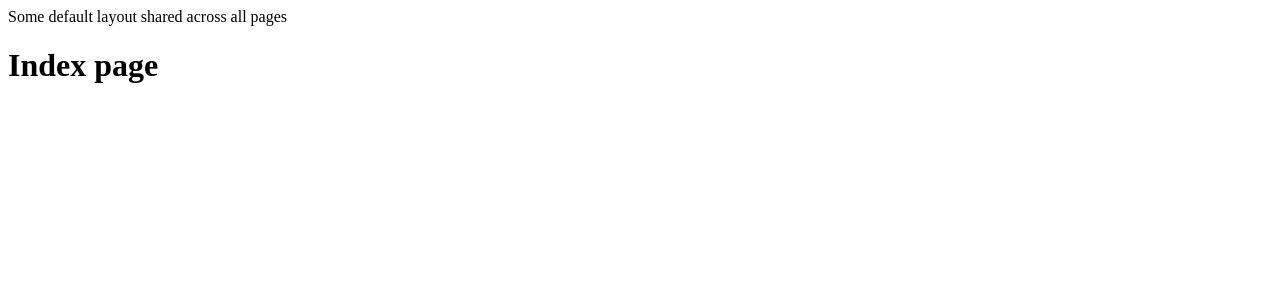
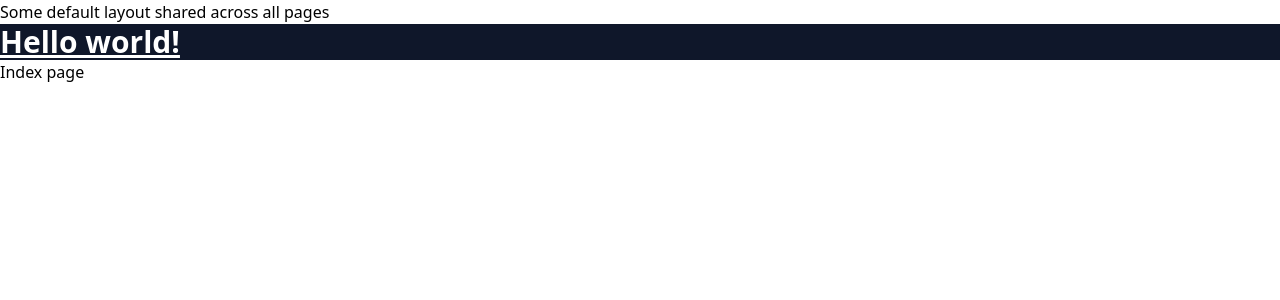
Before and after one commit to jrodrigo887/app_account_nuxt, a Nuxt app: page / in a window 1280 px wide. Shown: the top 300 px of the page. Built offline with nearby package versions, Linux system fonts and the light colour scheme.

Commit message:
feat: instale e configure o tailwindcss

```diff
--- a/app.vue
+++ b/app.vue
@@ -1,6 +1,9 @@
 <template>
   <div>
     <NuxtLayout name="default">
+      <h1 class="text-3xl font-bold underline bg-slate-900 text-white">
+        Hello world!
+      </h1>
       <NuxtPage />
     </NuxtLayout>
   </div>
--- /dev/null
+++ b/assets/css/main.css
@@ -0,0 +1,3 @@
+@tailwind base;
+@tailwind components;
+@tailwind utilities;
--- a/nuxt.config.ts
+++ b/nuxt.config.ts
@@ -1,5 +1,16 @@
+import { fileURLToPath } from 'url'
+import { dirname, join } from 'path'
+
+const currentDir = dirname(fileURLToPath(import.meta.url))
 
 // https://nuxt.com/docs/api/configuration/nuxt-config
 export default defineNuxtConfig({
-  devtools: { enabled: true }
+  devtools: { enabled: true },
+  css: [join(currentDir, './assets/css/main.css')],
+  postcss: {
+    plugins: {
+      tailwindcss: {},
+      autoprefixer: {},
+    },
+  },
 })
--- a/package.json
+++ b/package.json
@@ -11,6 +11,9 @@
   "devDependencies": {
     "@nuxt/devtools": "latest",
     "@types/node": "^18",
-    "nuxt": "^3.6.2"
+    "autoprefixer": "^10.4.14",
+    "nuxt": "^3.6.2",
+    "postcss": "^8.4.25",
+    "tailwindcss": "^3.3.2"
   }
 }
--- /dev/null
+++ b/tailwind.config.js
@@ -0,0 +1,15 @@
+/** @type {import('tailwindcss').Config} */
+module.exports = {
+  content: [
+    "./components/**/*.{js,vue,ts}",
+    "./layouts/**/*.vue",
+    "./pages/**/*.vue",
+    "./plugins/**/*.{js,ts}",
+    "./nuxt.config.{js,ts}",
+    "./app.vue",
+  ],
+  theme: {
+    extend: {},
+  },
+  plugins: [],
+}
```
